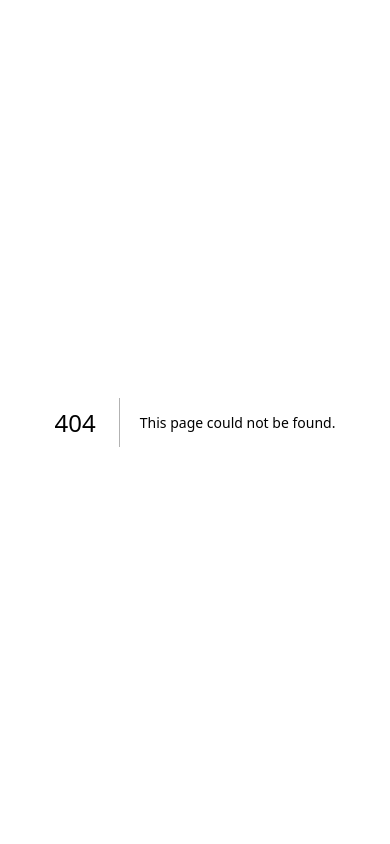
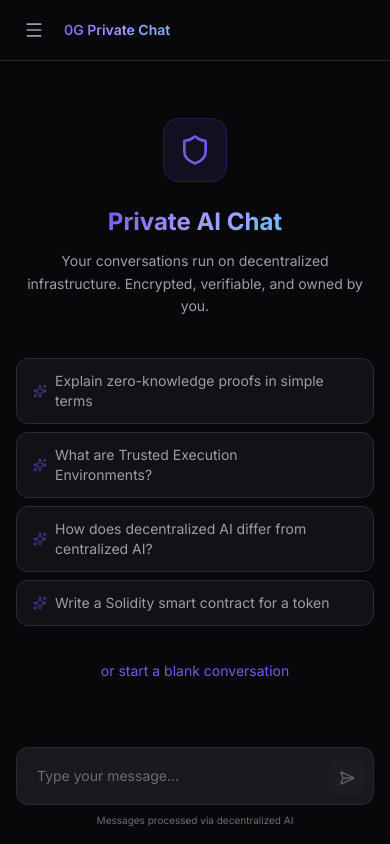
Before and after one commit to Shreshtthh/0g-private-chat, a Next.js app: page /chat in a window 390 px wide. Before the commit this address had no page. Built offline with nearby package versions, Linux system fonts and the light colour scheme.

Commit message:
feat: create responsive chat page with collapsible mobile sidebar

```diff
--- /dev/null
+++ b/app/chat/page.tsx
@@ -0,0 +1,28 @@
+"use client";
+
+import { Sidebar } from "@/components/layout/sidebar";
+import { ChatContainer } from "@/components/chat/chat-container";
+import { useState } from "react";
+import { Menu } from "lucide-react";
+
+export default function ChatPage() {
+  const [sidebarOpen, setSidebarOpen] = useState(false);
+
+  return (
+    <div className="h-screen flex overflow-hidden bg-[var(--color-bg-primary)]">
+      {sidebarOpen && <div className="fixed inset-0 bg-black/50 z-30 sm:hidden" onClick={() => setSidebarOpen(false)} />}
+      <div className={`fixed sm:relative z-40 h-full transition-transform duration-300 ${sidebarOpen ? "translate-x-0" : "-translate-x-full sm:translate-x-0"}`}>
+        <Sidebar onClose={() => setSidebarOpen(false)} />
+      </div>
+      <div className="flex-1 flex flex-col min-w-0">
+        <div className="sm:hidden flex items-center gap-3 px-4 py-3 border-b border-[var(--color-border)]">
+          <button onClick={() => setSidebarOpen(true)} className="p-2 rounded-lg hover:bg-[var(--color-bg-hover)] transition-colors">
+            <Menu className="w-5 h-5 text-[var(--color-text-secondary)]" />
+          </button>
+          <span className="font-semibold text-sm gradient-text">0G Private Chat</span>
+        </div>
+        <ChatContainer />
+      </div>
+    </div>
+  );
+}
```
